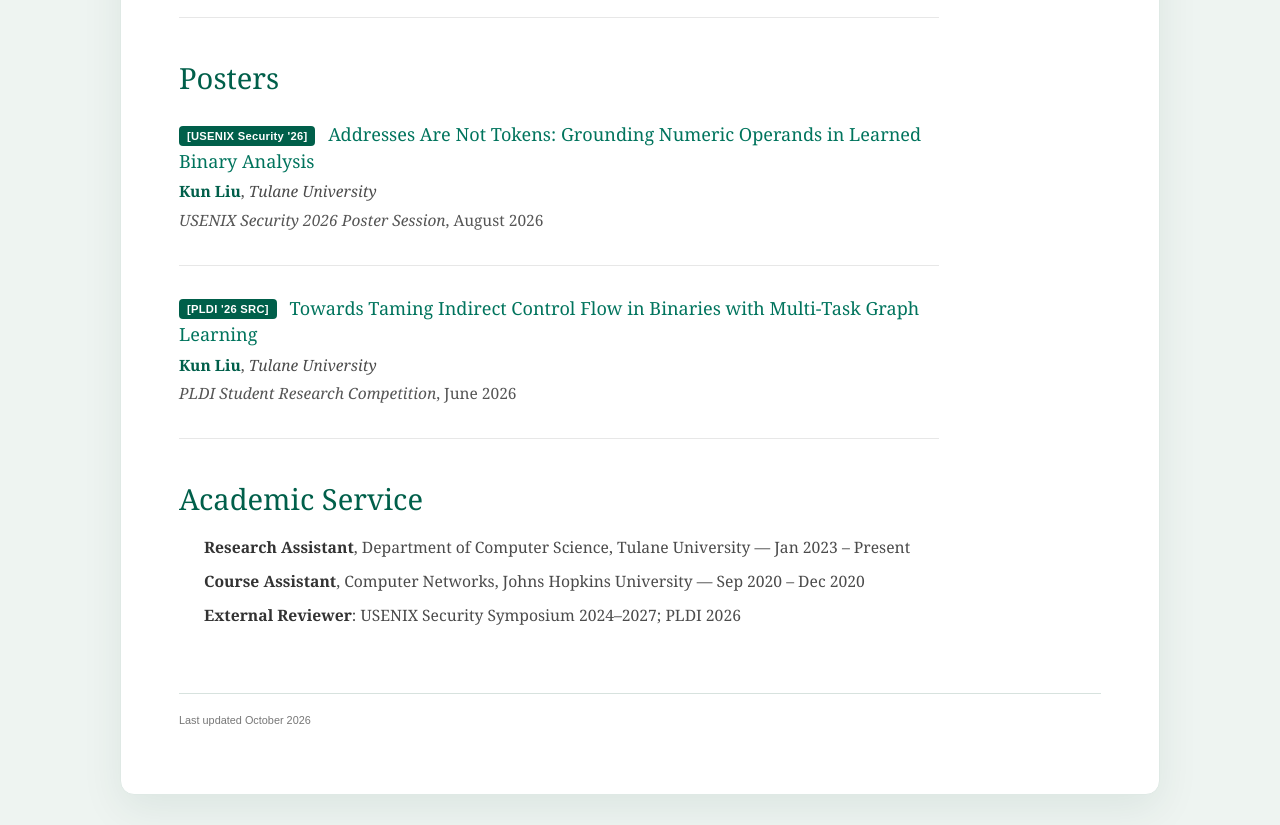
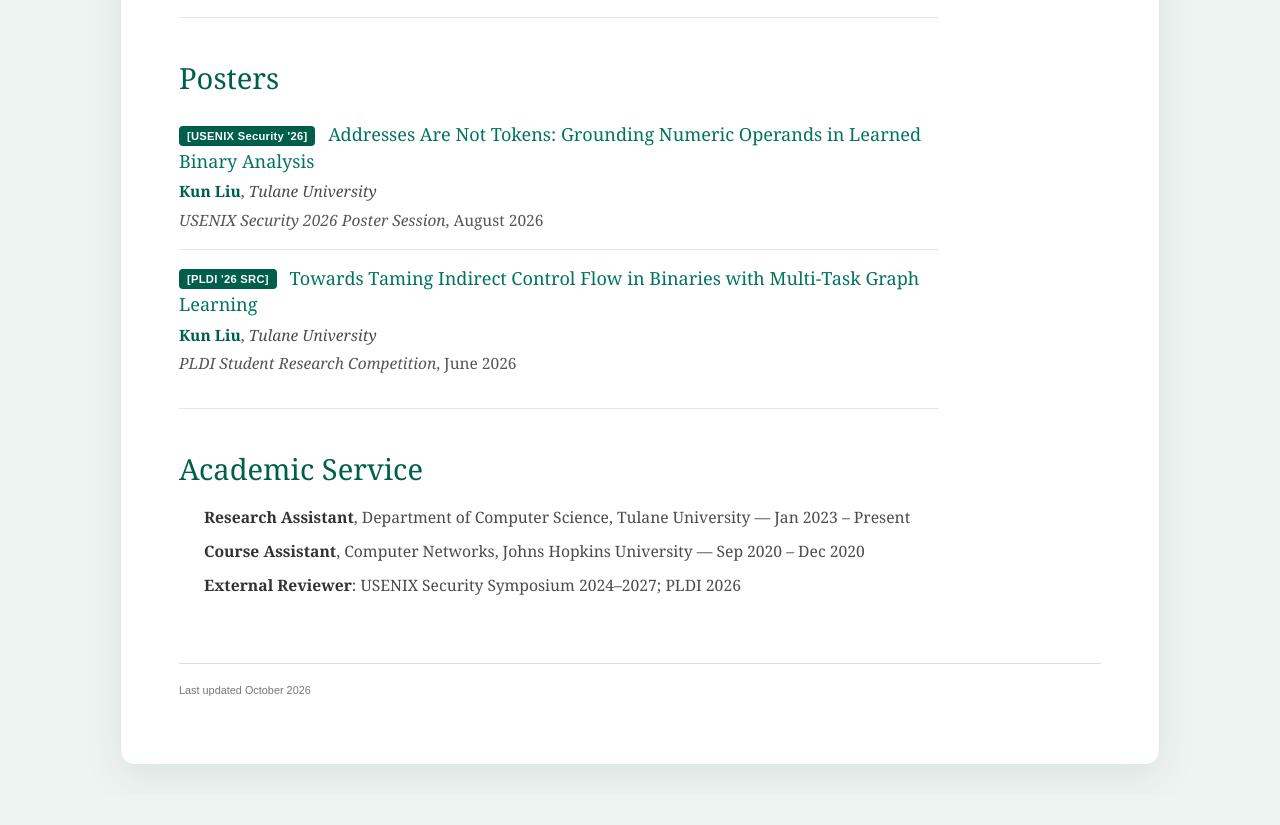
Before and after one commit to Ryan-hub-bit/ryan-hub-bit.github.io, a Next.js app: page / in a window 1280 px wide. Shown: the part 1460-2285 px from the top of the page. After the commit the page ends 2255 px from the top, so only its background shows below. Built offline with nearby package versions, Linux system fonts and the light colour scheme.

Commit message:
Tighten spacing between poster entries

```diff
--- a/app/globals.css
+++ b/app/globals.css
@@ -423,6 +423,11 @@
   border-bottom: 1px solid #e7e7e7;
 }
 
+#posters .publication:not(:last-child) {
+  margin-bottom: 16px;
+  padding-bottom: 12px;
+}
+
 .paper-details h3 {
   margin: 0 0 5px;
   color: var(--link);
```
